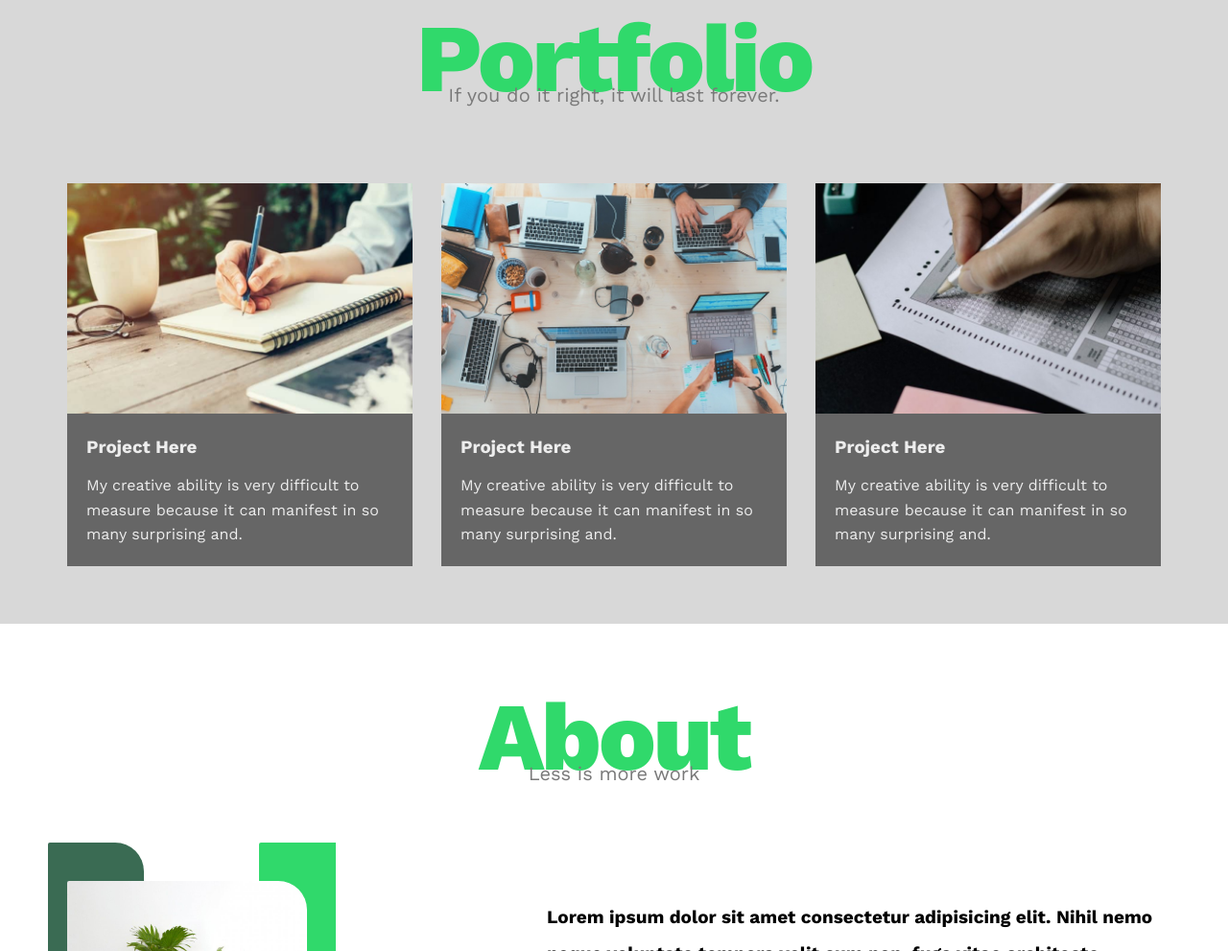
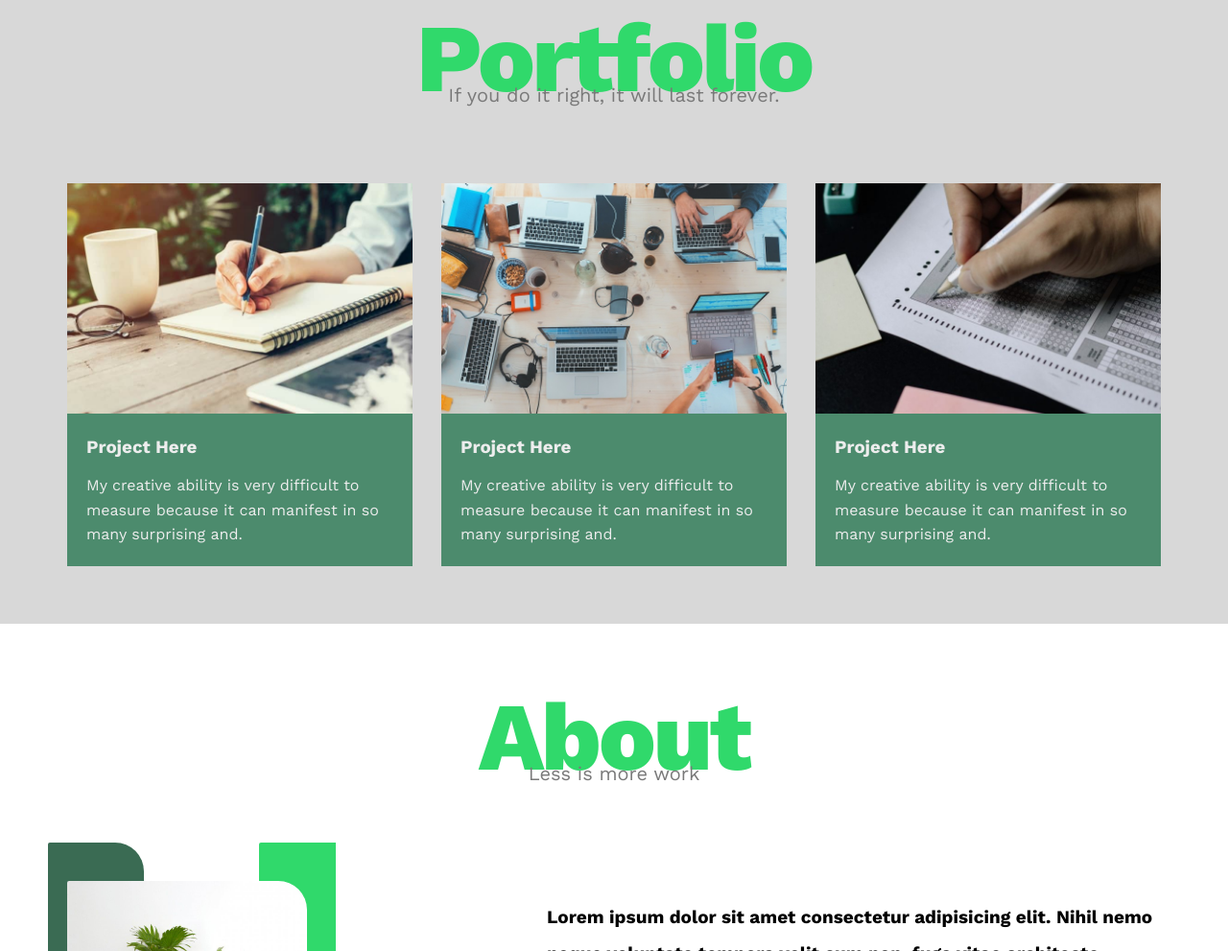
Before and after one commit to SalmanIyad/Simple-Website-Template-1, a plain HTML site: page index.html in a window 1280 px wide. Shown: the part 1984-2975 px from the top of the page at 96% size. Drawn offline with nearby package versions, Linux system fonts and the light colour scheme.

Commit message:
Add files via upload

```diff
--- a/css/style.css
+++ b/css/style.css
@@ -4,7 +4,7 @@
   --secondary-color: #3a6b53;
   --section-padding: 60px;
   --section-background: #d8d8d8;
-  --card-background: #303030ac;
+  --card-background: #197046ba;
   --main-text-color: #ededed;
   --secondary-text-color: #373737;
   --main-duration: 0.3s;
```
Also changed, not shown: 1 other file.
